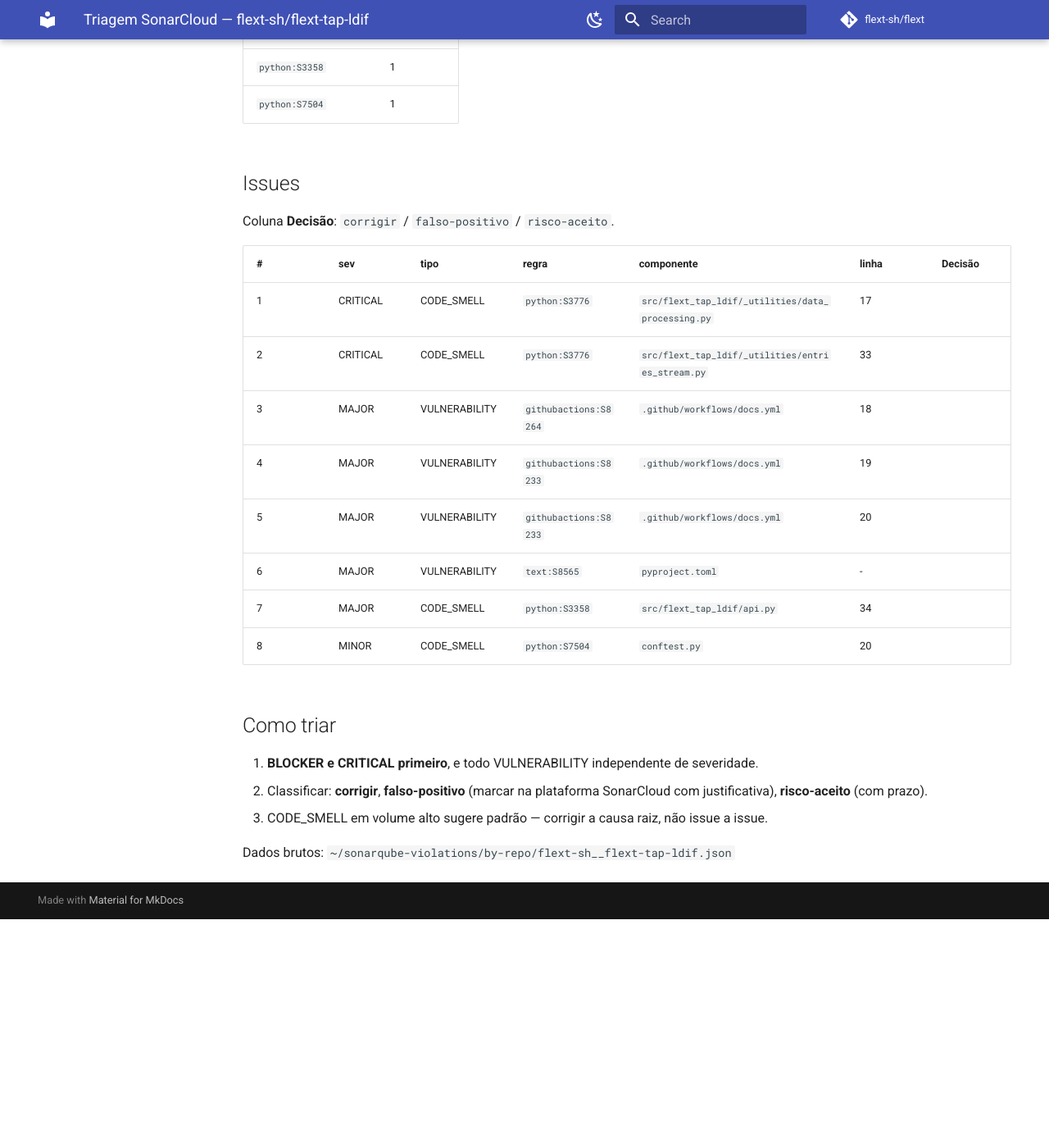
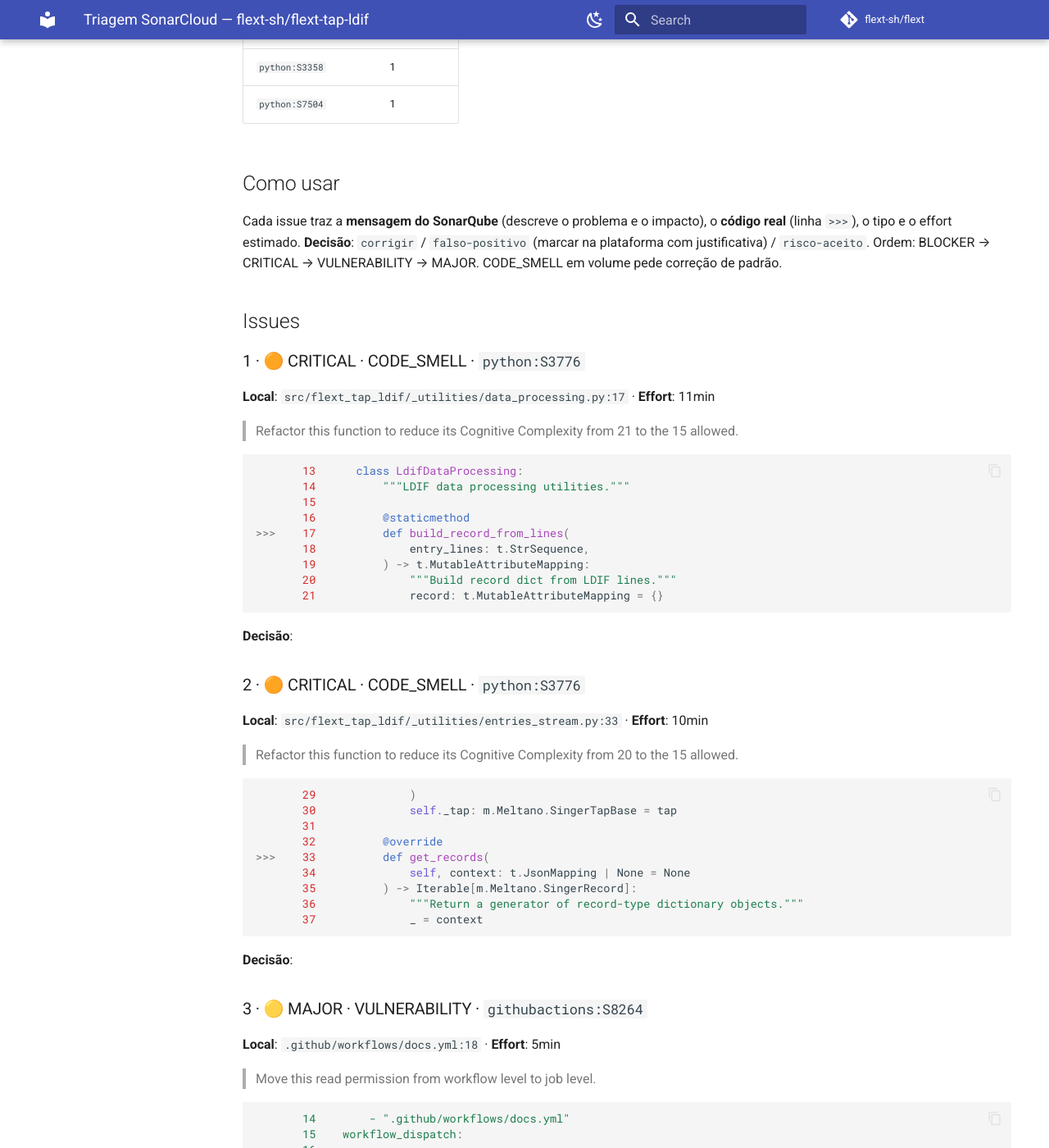
Before and after one commit to flext-sh/flext-tap-ldif, an MkDocs documentation site: the page built from docs/security/sonarqube-triage.md, in a window 1280 px wide and 1400 px high, scrolled down 596 px. Shown: the whole window at 82% size. Built offline with MkDocs 1.6.1 and Material for MkDocs 9.7.7, drawn with Linux system fonts in a browser that asks for light colours; comment, search, counter and statistics services are not loaded; before the commit the page ends 1717 px from its top, so only the background shows below that; some of the changed text lies outside the part shown.

Commit message:
docs(security): enrich SonarCloud triage with code snippets and full rule messages
Cada achado agora traz:
- codigo real numerado extraido da worktree (linha >>> = sink)
- mensagem completa da regra (descricao do problema e do fix)
- CWE/classe de vulnerabilidade e effort onde disponivel

````diff
--- a/docs/security/sonarqube-triage.md
+++ b/docs/security/sonarqube-triage.md
@@ -18,25 +18,150 @@ Tipos: VULNERABILITY 4, BUG 0, CODE_SMELL 4
 | `python:S3358` | 1 |
 | `python:S7504` | 1 |
 
+## Como usar
+
+Cada issue traz a **mensagem do SonarQube** (descreve o problema e o impacto), o **código real** (linha `>>>`), o tipo e o effort estimado.
+**Decisão**: `corrigir` / `falso-positivo` (marcar na plataforma com justificativa) / `risco-aceito`. Ordem: BLOCKER → CRITICAL → VULNERABILITY → MAJOR. CODE_SMELL em volume pede correção de padrão.
+
 ## Issues
 
-Coluna **Decisão**: `corrigir` / `falso-positivo` / `risco-aceito`.
+### 1 · 🟠 CRITICAL · CODE_SMELL · `python:S3776`
+**Local**: `src/flext_tap_ldif/_utilities/data_processing.py:17` · **Effort**: 11min
 
-| # | sev | tipo | regra | componente | linha | Decisão |
-|---|---|---|---|---|---|---|
-| 1 | CRITICAL | CODE_SMELL | `python:S3776` | `src/flext_tap_ldif/_utilities/data_processing.py` | 17 | |
-| 2 | CRITICAL | CODE_SMELL | `python:S3776` | `src/flext_tap_ldif/_utilities/entries_stream.py` | 33 | |
-| 3 | MAJOR | VULNERABILITY | `githubactions:S8264` | `.github/workflows/docs.yml` | 18 | |
-| 4 | MAJOR | VULNERABILITY | `githubactions:S8233` | `.github/workflows/docs.yml` | 19 | |
-| 5 | MAJOR | VULNERABILITY | `githubactions:S8233` | `.github/workflows/docs.yml` | 20 | |
-| 6 | MAJOR | VULNERABILITY | `text:S8565` | `pyproject.toml` | - | |
-| 7 | MAJOR | CODE_SMELL | `python:S3358` | `src/flext_tap_ldif/api.py` | 34 | |
-| 8 | MINOR | CODE_SMELL | `python:S7504` | `conftest.py` | 20 | |
+> Refactor this function to reduce its Cognitive Complexity from 21 to the 15 allowed.
 
-## Como triar
+```python
+       13      class LdifDataProcessing:
+       14          """LDIF data processing utilities."""
+       15
+       16          @staticmethod
+>>>    17          def build_record_from_lines(
+       18              entry_lines: t.StrSequence,
+       19          ) -> t.MutableAttributeMapping:
+       20              """Build record dict from LDIF lines."""
+       21              record: t.MutableAttributeMapping = {}
+```
 
-1. **BLOCKER e CRITICAL primeiro**, e todo VULNERABILITY independente de severidade.
-2. Classificar: **corrigir**, **falso-positivo** (marcar na plataforma SonarCloud com justificativa), **risco-aceito** (com prazo).
-3. CODE_SMELL em volume alto sugere padrão — corrigir a causa raiz, não issue a issue.
+**Decisão**:
 
-Dados brutos: `~/sonarqube-violations/by-repo/flext-sh__flext-tap-ldif.json`
+### 2 · 🟠 CRITICAL · CODE_SMELL · `python:S3776`
+**Local**: `src/flext_tap_ldif/_utilities/entries_stream.py:33` · **Effort**: 10min
+
+> Refactor this function to reduce its Cognitive Complexity from 20 to the 15 allowed.
+
+```python
+       29              )
+       30              self._tap: m.Meltano.SingerTapBase = tap
+       31
+       32          @override
+>>>    33          def get_records(
+       34              self, context: t.JsonMapping | None = None
+       35          ) -> Iterable[m.Meltano.SingerRecord]:
+       36              """Return a generator of record-type dictionary objects."""
+       37              _ = context
+```
+
+**Decisão**:
+
+### 3 · 🟡 MAJOR · VULNERABILITY · `githubactions:S8264`
+**Local**: `.github/workflows/docs.yml:18` · **Effort**: 5min
+
+> Move this read permission from workflow level to job level.
+
+```yaml
+       14        - ".github/workflows/docs.yml"
+       15    workflow_dispatch:
+       16
+       17  permissions:
+>>>    18    contents: read
+       19    pages: write
+       20    id-token: write
+       21
+       22  concurrency:
+```
+
+**Decisão**:
+
+### 4 · 🟡 MAJOR · VULNERABILITY · `githubactions:S8233`
+**Local**: `.github/workflows/docs.yml:19` · **Effort**: 5min
+
+> Move this write permission from workflow level to job level.
+
+```yaml
+       15    workflow_dispatch:
+       16
+       17  permissions:
+       18    contents: read
+>>>    19    pages: write
+       20    id-token: write
+       21
+       22  concurrency:
+       23    group: pages
+```
+
+**Decisão**:
+
+### 5 · 🟡 MAJOR · VULNERABILITY · `githubactions:S8233`
+**Local**: `.github/workflows/docs.yml:20` · **Effort**: 5min
+
+> Move this write permission from workflow level to job level.
+
+```yaml
+       16
+       17  permissions:
+       18    contents: read
+       19    pages: write
+>>>    20    id-token: write
+       21
+       22  concurrency:
+       23    group: pages
+       24    cancel-in-progress: false
+```
+
+**Decisão**:
+
+### 6 · 🟡 MAJOR · VULNERABILITY · `text:S8565`
+**Local**: `pyproject.toml:-` · **Effort**: 5min
+
+> Dependency versions are not predictable if the lock file (uv.lock, poetry.lock, pdm.lock or pylock.toml) is missing.
+
+
+**Decisão**:
+
+### 7 · 🟡 MAJOR · CODE_SMELL · `python:S3358`
+**Local**: `src/flext_tap_ldif/api.py:34` · **Effort**: 5min
+
+> Extract this nested conditional expression into an independent statement.
+
+```python
+       30      ) -> p.Meltano.SingerTapInstance:
+       31          """Create the internal tap runtime backed by Singer SDK."""
+       32          raw_config = (
+       33              t.json_dict_adapter().validate_python(
+>>>    34                  settings.model_dump() if hasattr(settings, "model_dump") else settings
+       35              )
+       36              if settings is not None
+       37              else None
+       38          )
+```
+
+**Decisão**:
+
+### 8 · ⚪ MINOR · CODE_SMELL · `python:S7504`
+**Local**: `conftest.py:20` · **Effort**: 5min
+
+> Remove this unnecessary `list()` call on an already iterable object.
+
+```python
+       16      if (
+       17          existing_package is None
+       18          or Path(getattr(existing_package, "__file__", "")).resolve() != init_file
+       19      ):
+>>>    20          for module_name in list(sys.modules):
+       21              if module_name == package_name or module_name.startswith(
+       22                  f"{package_name}."
+       23              ):
+       24                  sys.modules.pop(module_name, None)
+```
+
+**Decisão**:
````
Also changed, not shown: other parts of docs/security/sonarqube-triage.md (+2 -2 lines).
